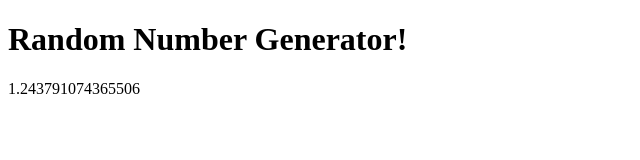
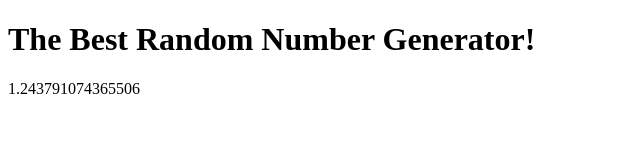
Before and after one commit to Ongenix/test-page, a plain HTML site: page index.html in a window 1280 px wide. Shown: the whole page, without its empty margins (0-640 px from the left). Drawn offline with Linux system fonts and the light colour scheme.

Commit message:
Update index.html

```diff
--- a/index.html
+++ b/index.html
@@ -1,3 +1,3 @@
 <!DOCTYPE html>
 <head></head>
-<body><h1>Random Number Generator!</h1><p id="number">number</p><script>document.getElementById("number").innerHTML = (Math.random()*Math.random()*2.5)</script></body>
+<body><h1>The Best Random Number Generator!</h1><p id="number">number</p><script>document.getElementById("number").innerHTML = (Math.random()*Math.random()*2.5)</script></body>
```
